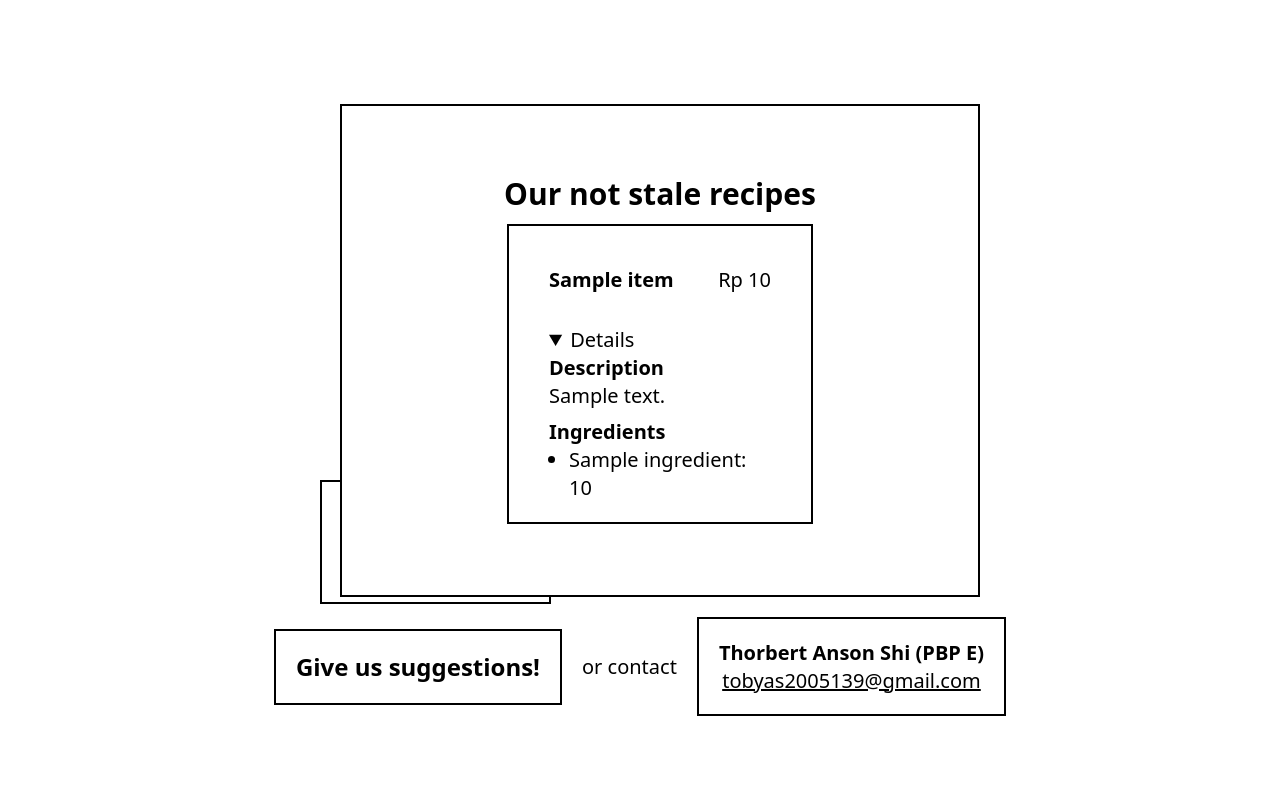
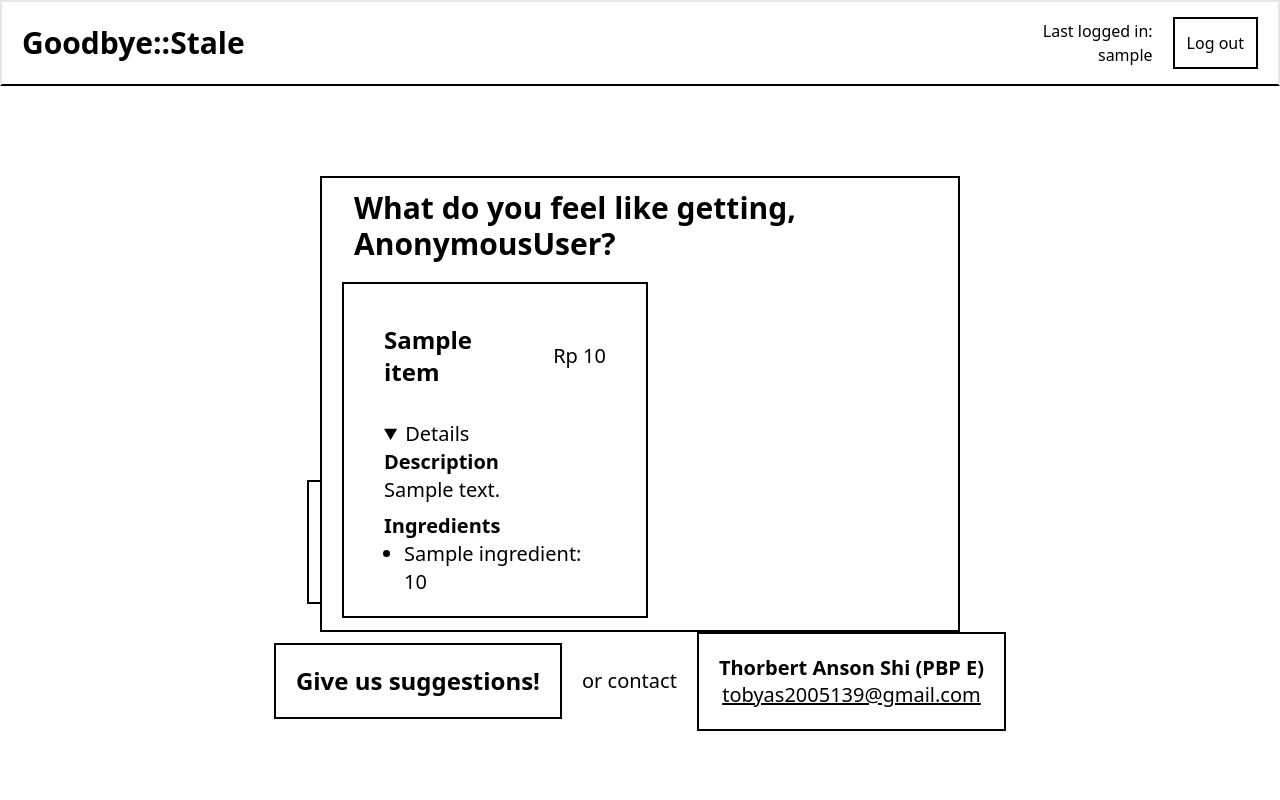
Before and after one commit to thorbert-anson-shi/goodbye-stale, a Django app: template main/templates/main.html in a window 1280 px wide. Run offline with Django 5.2, Linux system fonts and the light colour scheme; the template is opened without the code that fills it: most values are stand-ins (such as "Sample title", 1, 10 or a date in 2020); data that the repository does not hold is empty; some libraries are stand-ins or nearby versions.

Commit message:
Implemented registration, login, and logout functionalities

```diff
--- /dev/null
+++ b/main/static/style.css
@@ -0,0 +1,16 @@
+input,
+textarea {
+    border: solid 2px black;
+    padding: 4px !important;
+}
+
+label {
+    font-weight: bold;
+    font-size: large;
+    margin-right: 16px;
+}
+
+ul.errorlist li {
+    font-weight: bold;
+    color: red;
+}
--- a/main/templates/base.html
+++ b/main/templates/base.html
@@ -6,11 +6,12 @@
     <meta charset="UTF-8" />
     <meta name="viewport" content="width=device-width, initial-scale=1.0" />
     <script src="https://cdn.tailwindcss.com"></script>
+    <link rel="stylesheet" href="{% static 'style.css' %}" />
     {% block meta %} {% endblock meta %}
   </head>
 
   <body
-    class="flex flex-col h-screen w-screen justify-center items-center overflow-scroll"
+    class="h-screen w-screen flex flex-col justify-start items-center overflow-scroll"
   >
     {% block content %} {% endblock content %}
   </body>
--- a/main/templates/main.html
+++ b/main/templates/main.html
@@ -1,32 +1,64 @@
 {% extends 'base.html' %} {% block content %}
+<nav
+  class="w-full h-24 border-b-black border-2 flex flex-row justify-between items-center px-5"
+>
+  {% if recipes %}
+  <h1 class="font-bold text-3xl text-left">Goodbye::Stale</h1>
+  {% endif %} {% if user %}
+  <section class="flex flex-row justify-end items-center space-x-5">
+    <p class="text-right">Last logged in:<br />{{ last_login }}</p>
+    <a href="{% url 'logout' %}">
+      <button class="border-2 border-black p-3 hover:bg-red-500">
+        Log out
+      </button>
+    </a>
+  </section>
+  {% else %}
+  <div
+    id="auth-btn-group"
+    class="flex flex-row justify-end items-center space-x-5"
+  >
+    <a href="{% url 'register' %}"
+      ><button class="border-2 border-black p-3 hover:bg-neutral-300">
+        Register
+      </button></a
+    >
+    <a href="{% url 'login' %}"
+      ><button class="border-2 border-black p-3 hover:bg-green-500">
+        Log In
+      </button></a
+    >
+  </div>
+  {% endif %}
+</nav>
+<div class="h-full w-full flex flex-col justify-center items-center">
   <main
     id="main-container"
-  class="flex flex-col z-20 text-xl w-1/2 h-2/3 bg-white"
+    class="flex flex-col z-20 text-xl w-1/2 h-2/3 bg-white items-center"
   >
     <div
       id="items-container"
       class="flex flex-col items-center m-5 justify-center bg-white h-full w-full z-20 p-3 border-2 border-black duration-500 hover:-translate-x-2 hover:-translate-y-2 hover:drop-shadow-[1rem_1rem_rgba(0,0,0,1)]"
     >
       {% if recipes %}
-    <h1
-      class="text-center text-3xl font-bold flex flex-col justify-center mb-3"
-    >
-      Our not stale recipes
+      <h1 class="text-left text-3xl font-bold ml-5 mb-5 self-start">
+        {% if user %} What do you feel like getting, {{user}}? {% else %} Our
+        not so stale recipes {% endif %}
       </h1>
       {% endif %}
       <div
         id="carousel"
-      class="flex flex-row overflow-x-scroll overflow-y-hidden w-full space-x-5"
+        class="flex flex-row overflow-x-scroll overflow-y-hidden w-full"
       >
         {% for item in recipes %}
         <div
-        class="w-1/2 h-full border-2 border-black p-5 overflow-scroll min-h-1/2 shrink-0 m-auto"
+          class="w-1/2 h-full border-2 border-black p-5 overflow-scroll shrink-0 mx-2"
         >
           <div
-          class="rounded-t-xl bg-white p-5 flex flex-row mb-3 justify-between"
+            class="bg-white p-5 flex flex-row mb-3 justify-between items-center"
           >
-          <h1 class="font-bold">{{item.name}}</h1>
-          <h2 class="text-right">Rp {{item.price}}</h2>
+            <h1 class="font-bold text-2xl w-1/2">{{item.name}}</h1>
+            <h2 class="text-right w-1/2">Rp {{item.price}}</h2>
           </div>
           <details class="px-5 space-y-2" open>
             <div>
@@ -53,15 +85,37 @@
         {% endfor %}
       </div>
     </div>
+    {% if user %}
     <div
-    class="-z-30 border-2 border-black p-8 bg-white absolute top-[60vh] left-[25vw] duration-500 hover:-translate-x-[12rem]"
+      class="-z-30 border-2 border-black p-8 bg-white absolute top-[60vh] left-[24vw] duration-500 hover:-translate-x-[12rem]"
     >
       <a target="_blank" href="{% url 'create_product' %}"
         >Psst... you wanna<br />
         <u> create a product?</u></a
       >
     </div>
+    {% endif %}
   </main>
+  <div id="contact" class="flex flex-row items-center space-x-5">
+    <button
+      class="p-5 font-bold bg-white text-2xl duration-500 hover:-translate-x-2 hover:drop-shadow-[0.5rem_0.5rem_rgba(0,0,0,1)] border-2 border-black"
+      id="open-modal"
+    >
+      Give us suggestions!
+    </button>
+    <p class="text-xl">or contact</p>
+    <button
+      class="p-5 bg-white text-xl leading-snug duration-500 hover:-translate-x-2 hover:drop-shadow-[0.5rem_0.5rem_rgba(0,0,0,1)] border-2 border-black hover:cursor-default"
+    >
+      <p class="font-bold">Thorbert Anson Shi (PBP E)</p>
+      <a
+        href="mailto:tobyas2005139@gmail.com"
+        class="underline hover:cursor-pointer"
+        >tobyas2005139@gmail.com</a
+      >
+    </button>
+  </div>
+</div>
 <dialog id="modal">
   <div
     class="flex flex-col border-2 border-black p-8 bg-white text-xl fixed w-1/2 h-1/2 bottom-1/2 left-1/2 -translate-x-1/2 translate-y-1/2"
@@ -112,25 +166,6 @@
     </form>
   </div>
 </dialog>
-<div id="contact" class="flex flex-row items-center space-x-5">
-  <button
-    class="p-5 font-bold bg-white text-2xl duration-500 hover:-translate-x-2 hover:drop-shadow-[0.5rem_0.5rem_rgba(0,0,0,1)] border-2 border-black"
-    id="open-modal"
-  >
-    Give us suggestions!
-  </button>
-  <p class="text-xl">or contact</p>
-  <button
-    class="p-5 bg-white text-xl leading-snug duration-500 hover:-translate-x-2 hover:drop-shadow-[0.5rem_0.5rem_rgba(0,0,0,1)] border-2 border-black hover:cursor-default"
-  >
-    <p class="font-bold">Thorbert Anson Shi (PBP E)</p>
-    <a
-      href="mailto:tobyas2005139@gmail.com"
-      class="underline hover:cursor-pointer"
-      >tobyas2005139@gmail.com</a
-    >
-  </button>
-</div>
 <script>
   document.getElementById("open-modal").addEventListener("click", () => {
     document.getElementById("modal").showModal();
--- a/main/urls.py
+++ b/main/urls.py
@@ -6,6 +6,7 @@ urlpatterns = [
     path("", all_recipes, name="all_recipes"),
     path("register/", register, name="register"),
     path("login/", login_user, name="login"),
+    path("logout/", logout_user, name="logout"),
     path("create_product/", create_product, name="create_product"),
     path("add_suggestion/", add_suggestion, name="add_suggestion"),
     path("create_order/", create_order, name="create_order"),
```
Also changed, not shown: main/templates/login.html (+30 -4 lines), main/templates/product-creation.html (+19 -2 lines), main/templates/register.html (+30 -4 lines), main/views.py (+18 -4 lines). Lines whose indentation alone changed are shown as unchanged.
